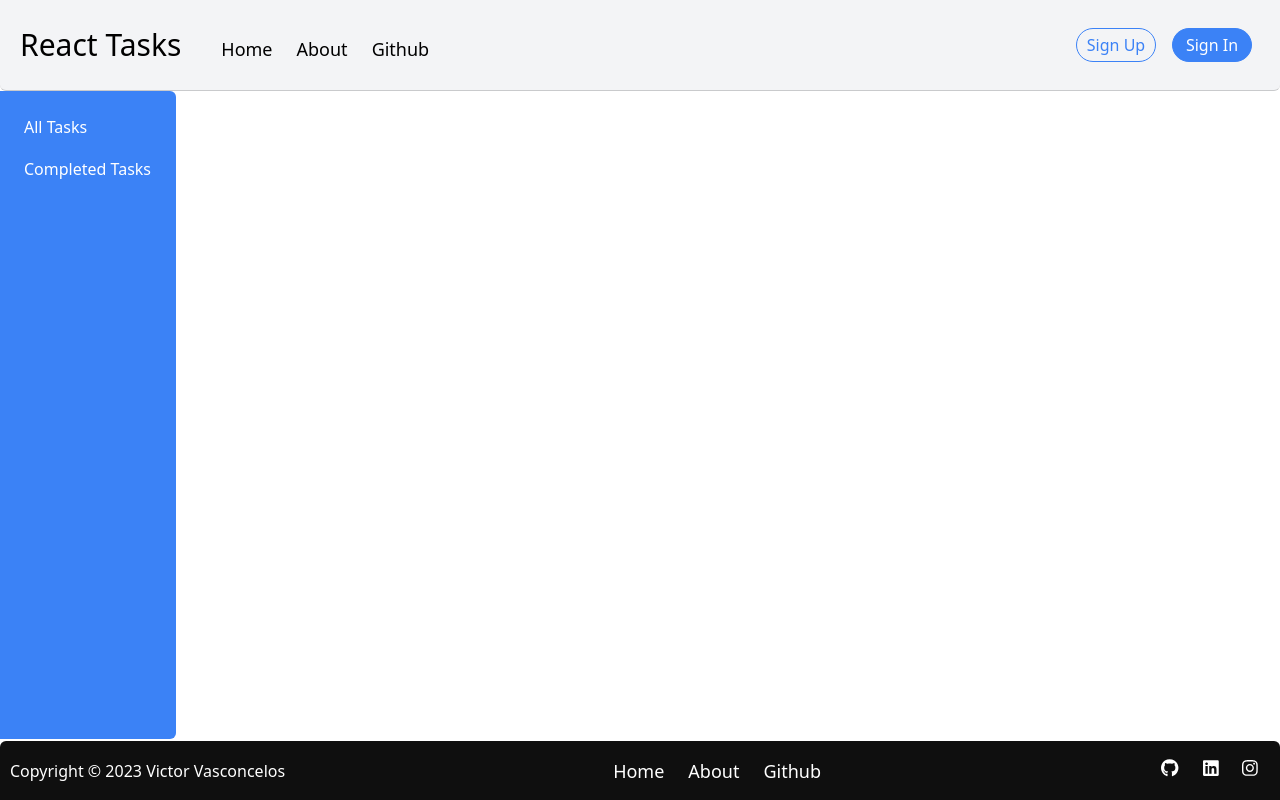
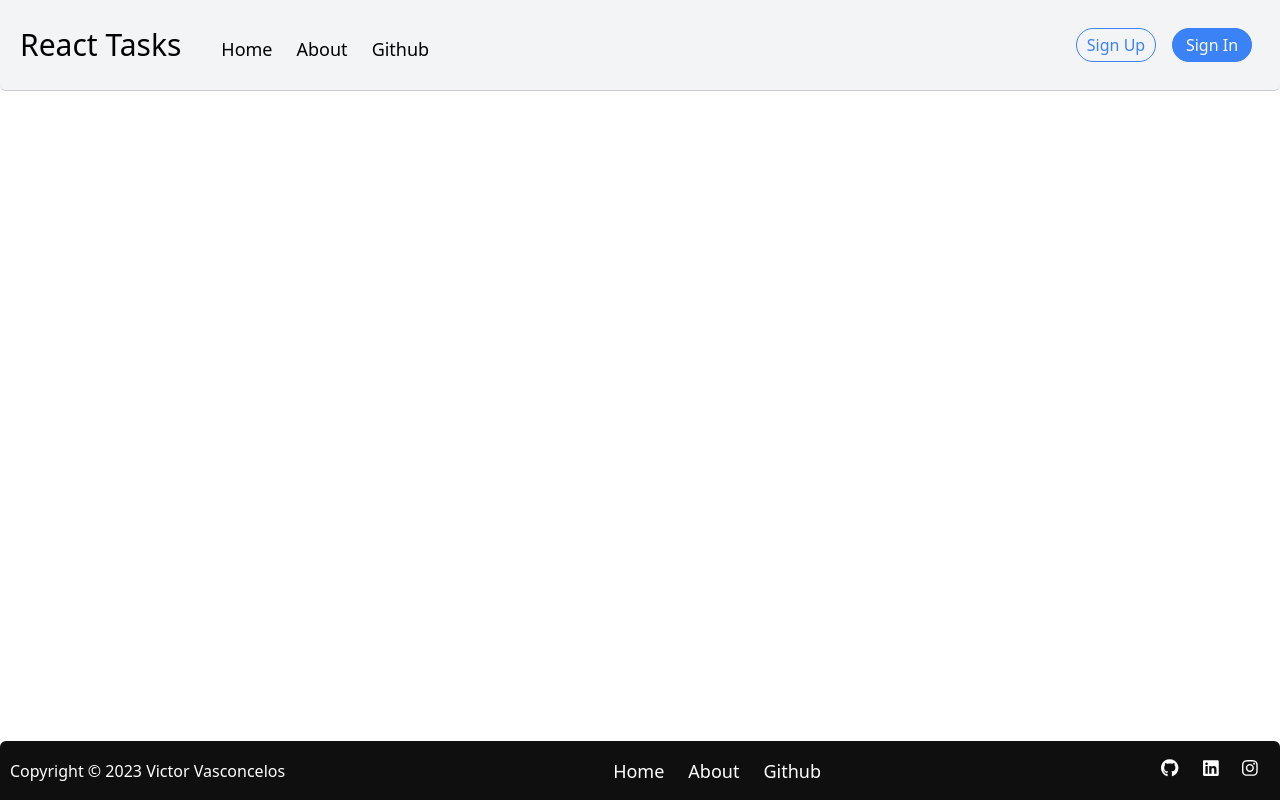
Before and after one commit to OVasconceloss/react-tasks, a React (Vite) app: page / in a window 1280 px wide. Built offline with nearby package versions, Linux system fonts and the light colour scheme.

Commit message:
:hammer: refactor: Remove main sidebar elements

```diff
--- a/src/pages/Home.tsx
+++ b/src/pages/Home.tsx
@@ -7,14 +7,6 @@ const Home: React.FC = () => {
         <>
         <Header />
         <main className="w-full h-[40.5rem]">
-            <section className="w-44 h-full p-5 bg-l-blue rounded-r-md">
-                <Link to={`/`}>
-                    <h2 className="menu-option">All Tasks</h2>
-                </Link>
-                <Link to={`/completed`}>
-                    <h2 className="menu-option">Completed Tasks</h2>
-                </Link>
-            </section>
         </main>
         <Footer />
         </>
```
